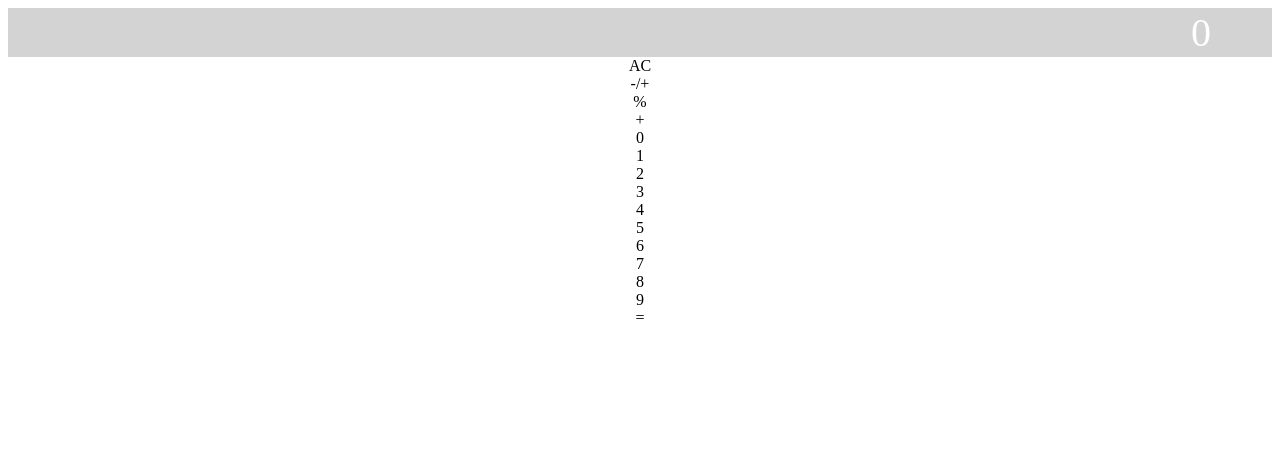
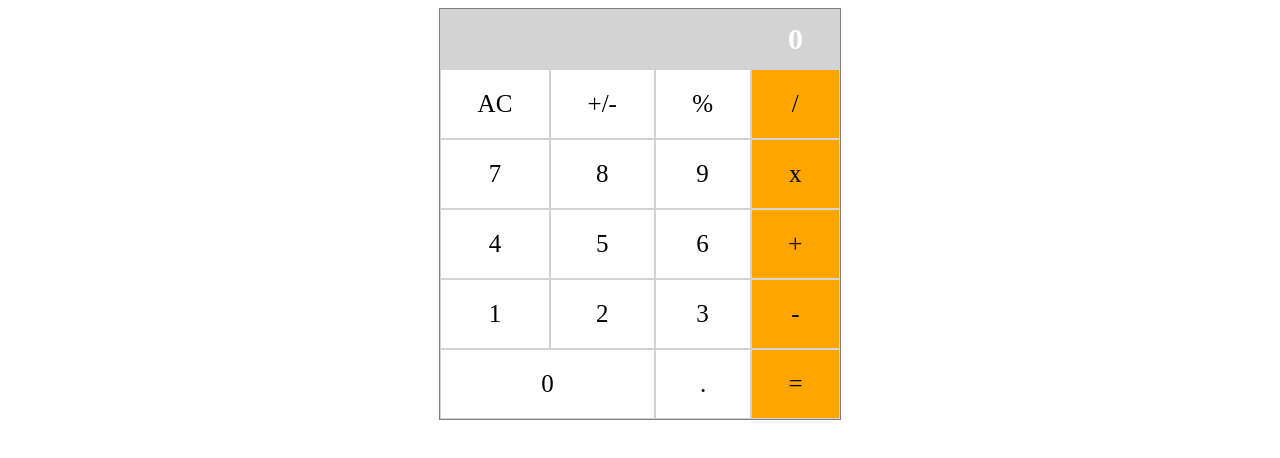
Before and after one commit to MarcoAurelioAntonio/Math-Magicians, a React (Create React App) app: page / in a window 1280 px wide. Shown: the top 458 px of the page. Built offline with nearby package versions, Linux system fonts and the light colour scheme.

Commit message:
Create a calculatos file component and app component and style for all calculator

```diff
--- a/src/App.css
+++ b/src/App.css
@@ -1,39 +1,3 @@
 .App {
   text-align: center;
 }
-
-.App-logo {
-  height: 40vmin;
-  pointer-events: none;
-}
-
-@media (prefers-reduced-motion: no-preference) {
-  .App-logo {
-    animation: App-logo-spin infinite 20s linear;
-  }
-}
-
-.App-header {
-  background-color: #282c34;
-  min-height: 100vh;
-  display: flex;
-  flex-direction: column;
-  align-items: center;
-  justify-content: center;
-  font-size: calc(10px + 2vmin);
-  color: white;
-}
-
-.App-link {
-  color: #61dafb;
-}
-
-@keyframes App-logo-spin {
-  from {
-    transform: rotate(0deg);
-  }
-
-  to {
-    transform: rotate(360deg);
-  }
-}
--- a/src/App.js
+++ b/src/App.js
@@ -1,51 +1,11 @@
 import './App.css';
-import React, { useState } from 'react';
-import Button from './components/UI/Calculator';
-import calculate from './logic/calculate';
+import React from 'react';
+import Calculator from './components/UI/calculator';
 
-function App() {
-  const [state, setState] = useState({
-    total: 0,
-    operation: null,
-    next: null,
-    error: null,
-  });
-
-  const functionClick = (event) => {
-    setState((prevState) => calculate(prevState, event.target.textContent));
-  };
-
-  return (
-    <div className="App">
-      <div className="in">
-        { state.total }
-        { state.operation }
-        { state.next }
-        { state.error }
-      </div>
-      <div>
-        <Button buttonText="AC" handleClick={functionClick} />
-        <Button buttonText="-/+" handleClick={functionClick} />
-        <Button buttonText="%" handleClick={functionClick} />
-        <Button buttonText="+" handleClick={functionClick} />
-      </div>
-      <div>
-        <Button buttonText="0" handleClick={functionClick} />
-        <Button buttonText="1" handleClick={functionClick} />
-        <Button buttonText="2" handleClick={functionClick} />
-        <Button buttonText="3" handleClick={functionClick} />
-        <Button buttonText="4" handleClick={functionClick} />
-        <Button buttonText="5" handleClick={functionClick} />
-        <Button buttonText="6" handleClick={functionClick} />
-        <Button buttonText="7" handleClick={functionClick} />
-        <Button buttonText="8" handleClick={functionClick} />
-        <Button buttonText="9" handleClick={functionClick} />
-      </div>
-      <div>
-        <Button buttonText="=" handleClick={functionClick} />
-      </div>
-    </div>
-  );
-}
+const App = () => (
+  <div className="App">
+    <Calculator />
+  </div>
+);
 
 export default App;
--- /dev/null
+++ b/src/components/UI/Button.css
@@ -0,0 +1,13 @@
+.button-container {
+  display: flex;
+  width: auto;
+  height: auto;
+  justify-content: center;
+  align-items: center;
+  border: 1px solid #d3d3d3;
+  font-size: 25px;
+}
+
+.operator {
+  background-color: orange;
+}
--- /dev/null
+++ b/src/components/UI/Button.js
@@ -0,0 +1,23 @@
+import React from 'react';
+import PropTypes from 'prop-types';
+import './Button.css';
+
+function Button({ buttonText, handleClick, isOperator }) {
+  return (
+    <div
+      className={`button-container ${isOperator ? 'operator' : ''}`.trimEnd()}
+      onClick={handleClick}
+      aria-hidden="true"
+    >
+      {buttonText}
+    </div>
+  );
+}
+
+Button.propTypes = {
+  buttonText: PropTypes.string.isRequired,
+  handleClick: PropTypes.func.isRequired,
+  isOperator: PropTypes.bool.isRequired,
+};
+
+export default Button;
--- a/src/components/UI/Calculator.js
+++ b/src/components/UI/Calculator.js
@@ -1,23 +1,53 @@
-import React from 'react';
-import PropTypes from 'prop-types';
+import React, { useState } from 'react';
+import Button from './Button';
+import calculate from '../../logic/calculate';
+import './calculator.css';
 
-function Button({ buttonText, handleClick }) {
-  const isOperator = (valor) => Number.isNaN(valor) && (valor !== '.') && (valor !== '=');
+function Calculator() {
+  const [state, setState] = useState({
+    total: 0,
+    operation: null,
+    next: null,
+    error: null,
+  });
+
+  const functionClick = (event) => {
+    setState((prevState) => calculate(prevState, event.target.textContent));
+  };
 
   return (
-    <div
-      className={`button-container ${isOperator(buttonText) ? 'operator' : ''}`.trimEnd()}
-      onClick={handleClick}
-      aria-hidden="true"
-    >
-      {buttonText}
+    <div className="calculator-container">
+      <div className="screen">
+        { state.total }
+        { state.operation }
+        { state.next }
+        { state.error }
+      </div>
+      <div className="buttons-group">
+        <Button buttonText="AC" handleClick={functionClick} />
+        <Button buttonText="+/-" handleClick={functionClick} />
+        <Button buttonText="%" handleClick={functionClick} />
+        <Button buttonText="/" handleClick={functionClick} isOperator />
+        <Button buttonText="7" handleClick={functionClick} />
+        <Button buttonText="8" handleClick={functionClick} />
+        <Button buttonText="9" handleClick={functionClick} />
+        <Button buttonText="x" handleClick={functionClick} isOperator />
+        <Button buttonText="4" handleClick={functionClick} />
+        <Button buttonText="5" handleClick={functionClick} />
+        <Button buttonText="6" handleClick={functionClick} />
+        <Button buttonText="+" handleClick={functionClick} isOperator />
+        <Button buttonText="1" handleClick={functionClick} />
+        <Button buttonText="2" handleClick={functionClick} />
+        <Button buttonText="3" handleClick={functionClick} />
+        <Button buttonText="-" handleClick={functionClick} isOperator />
+      </div>
+      <div className="bottom-group">
+        <Button buttonText="0" handleClick={functionClick} />
+        <Button buttonText="." handleClick={functionClick} />
+        <Button buttonText="=" handleClick={functionClick} isOperator />
+      </div>
     </div>
   );
 }
 
-Button.propTypes = {
-  buttonText: PropTypes.string.isRequired,
-  handleClick: PropTypes.func.isRequired,
-};
-
-export default Button;
+export default Calculator;
--- /dev/null
+++ b/src/components/UI/calculator.css
@@ -0,0 +1,32 @@
+.calculator-container {
+  width: 400px;
+  height: auto;
+  border: 1px solid grey;
+  margin-left: auto;
+  margin-right: auto;
+}
+
+.screen {
+  display: flex;
+  align-items: center;
+  justify-content: flex-end;
+  width: auto;
+  height: 50px;
+  padding: 5px 37px;
+  font-size: 30px;
+  background-color: #d3d3d3;
+  color: white;
+  font-weight: 700;
+}
+
+.buttons-group {
+  display: grid;
+  grid-template-columns: auto auto auto auto;
+  grid-template-rows: 70px 70px 70px 70px;
+}
+
+.bottom-group {
+  display: grid;
+  grid-template-columns: auto 96px 89px;
+  grid-template-rows: 70px;
+}
```
